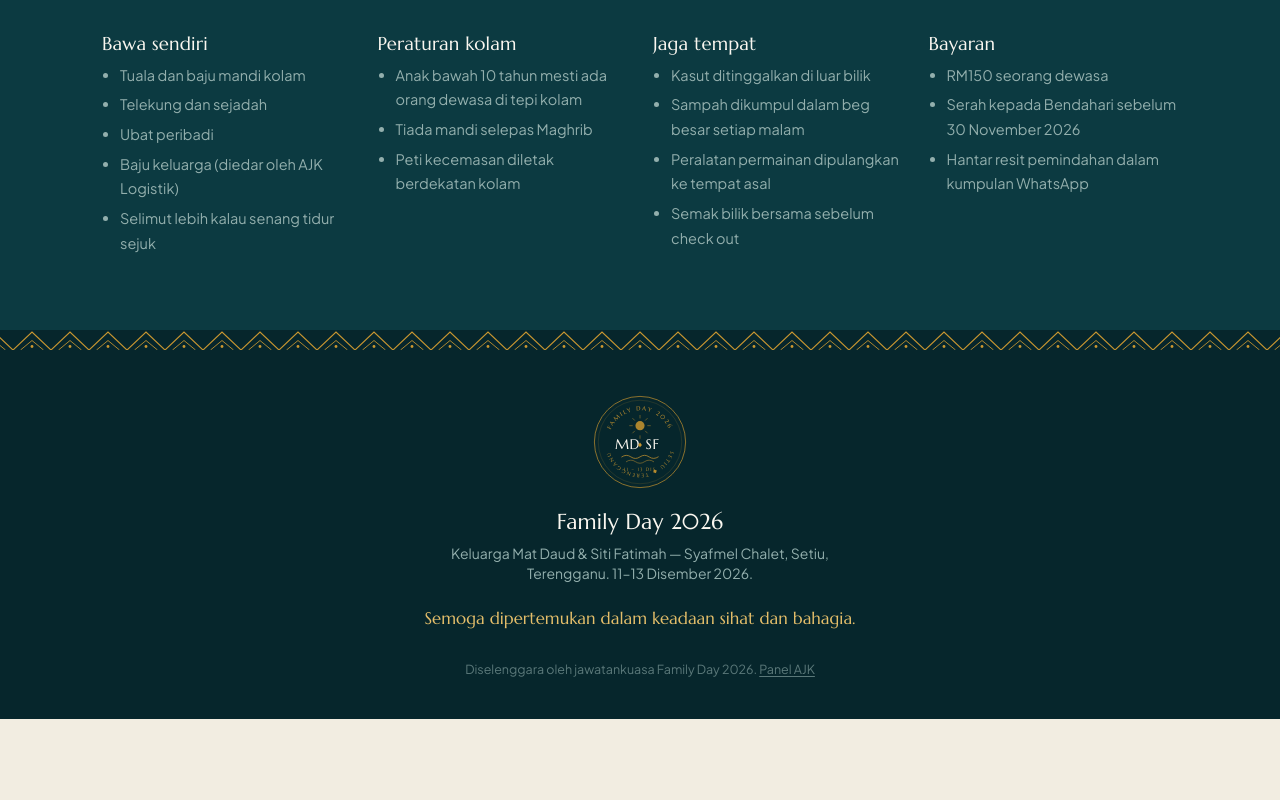
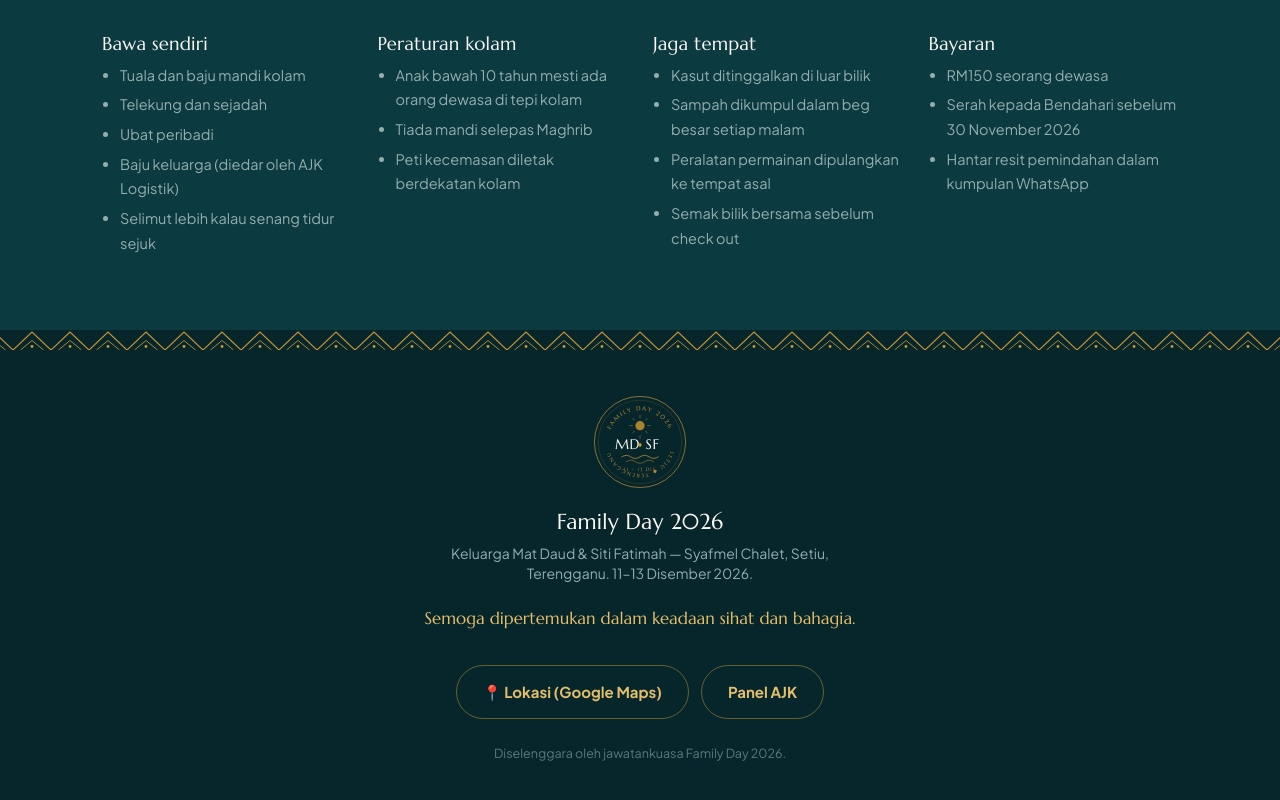
Before and after one commit to fadhilpdz12-arch/familyday6869, a Next.js app: page / in a window 1280 px wide. Shown: the part 6153-6953 px from the top of the page. Before the commit the page ends 6872 px from the top, so only its background shows below. Built offline with nearby package versions, Linux system fonts and the light colour scheme; no server answers.

Commit message:
Add location link and update footer content

```diff
--- a/src/components/Panduan.tsx
+++ b/src/components/Panduan.tsx
@@ -38,9 +38,16 @@ export function Kaki() {
         <p className="mt-[22px] font-display text-[1.05rem] text-tembaga-muda">
           Semoga dipertemukan dalam keadaan sihat dan bahagia.
         </p>
-        <p className="mt-[26px] text-[12.5px] opacity-60">
-          Diselenggara oleh jawatankuasa Family Day 2026.{" "}
-          <Link href="/ajk" className="underline underline-offset-2 hover:text-tembaga-muda">Panel AJK</Link>
+
+        <div className="mt-8 flex flex-wrap justify-center gap-3">
+          <a href={ACARA.pautanPeta} target="_blank" rel="noreferrer" className="btn btn-garis">
+            📍 Lokasi (Google Maps)
+          </a>
+          <Link href="/ajk" className="btn btn-garis">Panel AJK</Link>
+        </div>
+
+        <p className="mt-6 text-[12.5px] opacity-60">
+          Diselenggara oleh jawatankuasa Family Day 2026.
         </p>
       </div>
     </footer>
```
